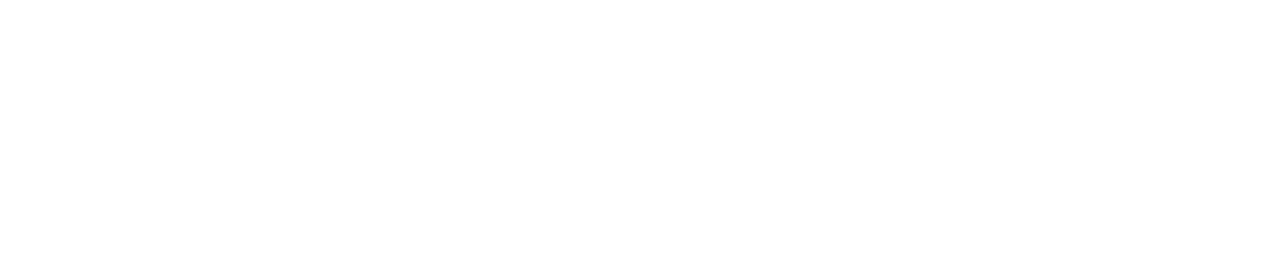
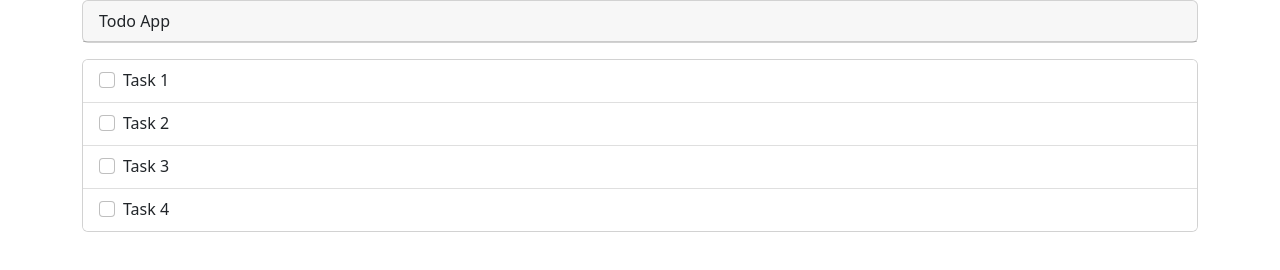
Before and after one commit to hgulese/js-todo-app, a plain HTML site: page index.html in a window 1280 px wide. Drawn offline with nearby package versions, Linux system fonts and the light colour scheme.

Commit message:
Implement Design

```diff
--- a/index.html
+++ b/index.html
@@ -5,8 +5,32 @@
     <meta http-equiv="X-UA-Compatible" content="IE=edge">
     <meta name="viewport" content="width=device-width, initial-scale=1.0">
     <title>To-Do App</title>
+
+    <link href="https://cdn.jsdelivr.net/npm/bootstrap@5.2.3/dist/css/bootstrap.min.css" rel="stylesheet" integrity="sha384-rbsA2VBKQhggwzxH7pPCaAqO46MgnOM80zW1RWuH61DGLwZJEdK2Kadq2F9CUG65" crossorigin="anonymous">
 </head>
 <body>
+    <div class="container">
+        <div class="row">
+            <div class="col-12">
+                <div class="card">
+                    <div class="card-header">
+                        Todo App
+                    </div>
+                </div>
+
+                <div class="card mt-3">
+                    <ul id="task-list" class="list-group list-group-flush">
+                        <!-- <li class="task list-group-item">
+                            <div class="form-check">
+                                <input type="checkbox" id="1" class="form-check-input">
+                                <label for="1" class="form-check-label">Task 1</label>
+                            </div>
+                        </li> -->
+                    </ul>
+                </div>
+            </div>
+        </div>
+    </div>
 
     <script src="script.js"></script>
 </body>
--- a/script.js
+++ b/script.js
@@ -0,0 +1,22 @@
+let ul = document.getElementById("task-list");
+
+let taskList = [
+    { "id": 1, "taskName": "Task 1" },
+    { "id": 2, "taskName": "Task 2" },
+    { "id": 3, "taskName": "Task 3" },
+    { "id": 4, "taskName": "Task 4" }
+]
+
+for (let task of taskList) {
+    let li = `
+        <li class="task list-group-item">
+            <div class="form-check">
+                <input type="checkbox" id="${task.id}" class="form-check-input">
+                <label for="${task.id}" class="form-check-label">${task.taskName}</label>
+            </div>
+        </li>
+    `;
+
+
+    ul.insertAdjacentHTML("beforeend", li);
+}
```
